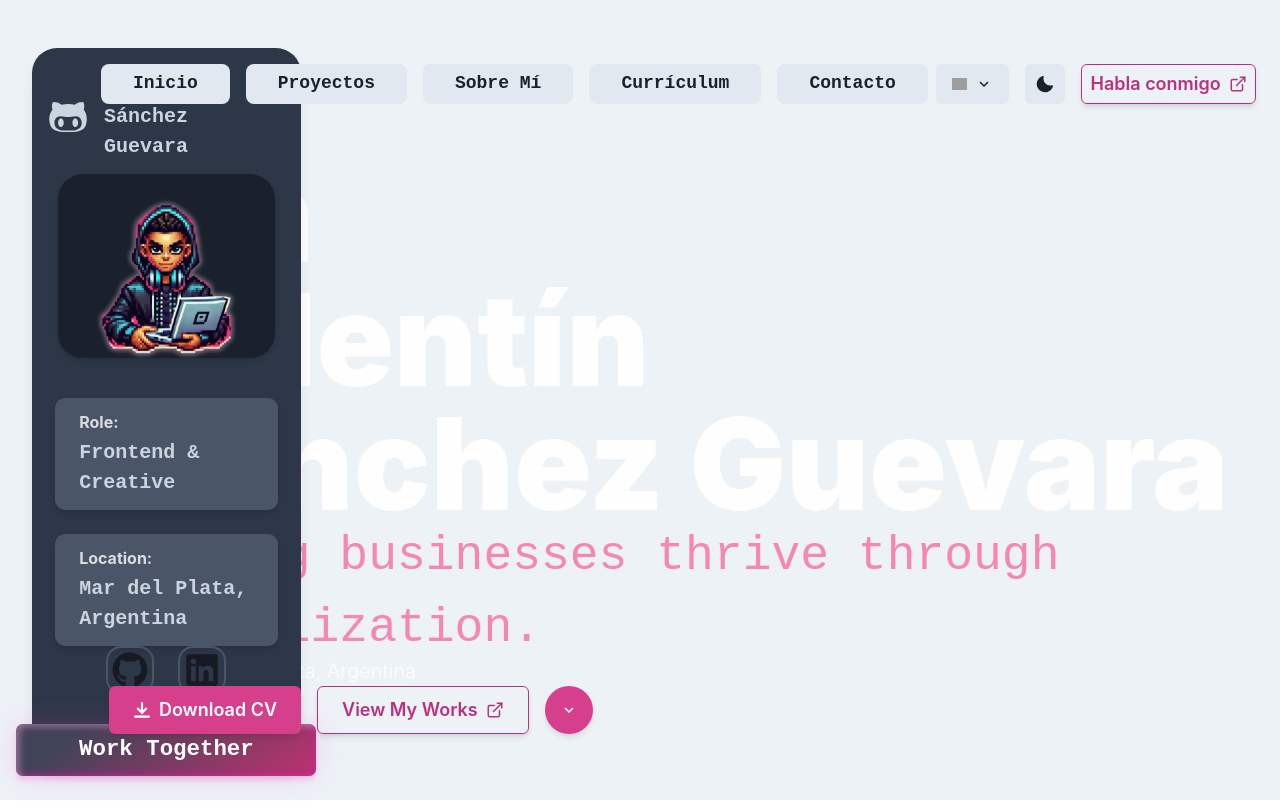
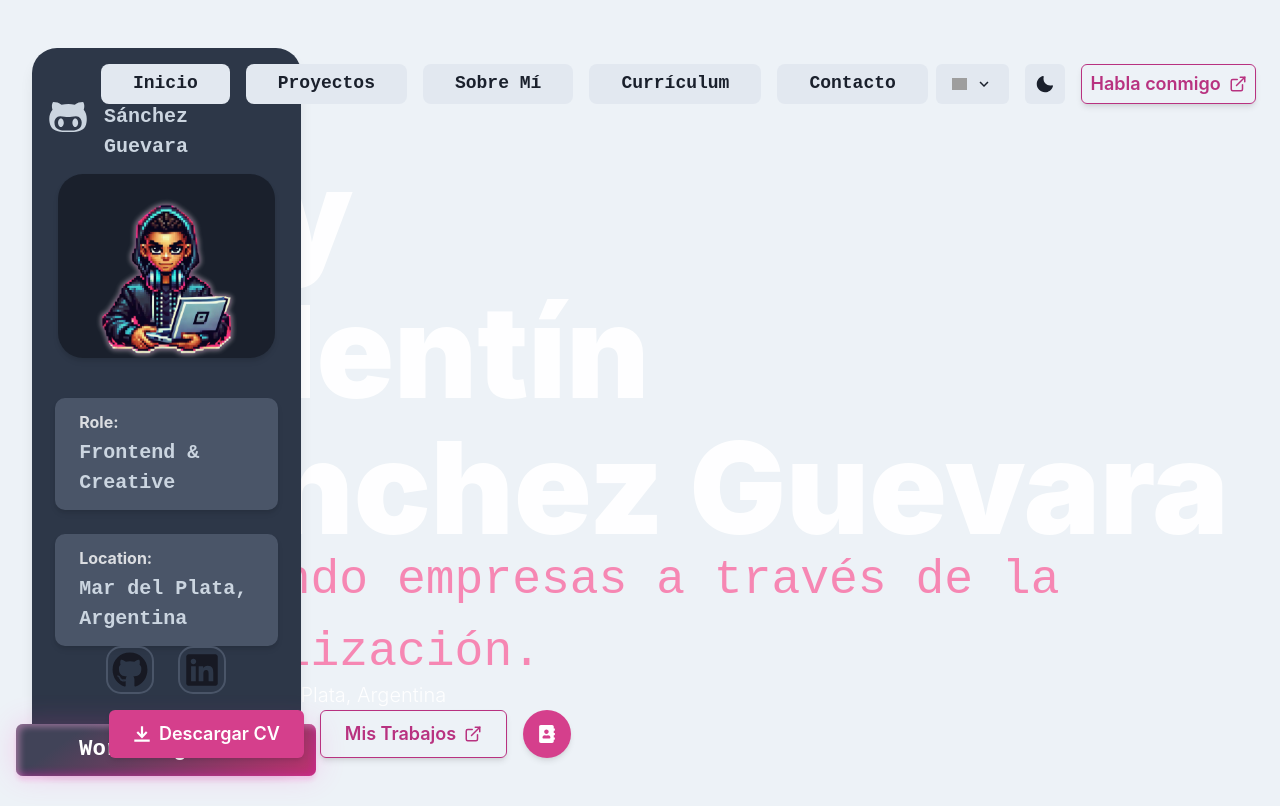
Before and after one commit to valentinsg/my-portfolio, a React (Create React App) app: page / in a window 1280 px wide. Built offline with nearby package versions, Linux system fonts and the light colour scheme; grey boxes are pictures that could not be loaded.

Commit message:
mejora idioma en header y secciones

```diff
--- a/src/App.tsx
+++ b/src/App.tsx
@@ -8,25 +8,26 @@ import Projects from './components/Projects';
 import About from './components/About';
 import Resume from './components/Resume';
 import Contact from './components/Contact';
+import { useLanguage } from './context/LanguageProvider';
 
 function App() {
+  const { isSpanish } = useLanguage();
   const [selectedSection, setSelectedSection] = useState('Home');
   const { colorMode, toggleColorMode } = useColorMode();
   const bgColor = useColorModeValue('gray.100', 'gray.900');
   const color = useColorModeValue('gray.900', 'gray.100');
   const { isOpen, onOpen, onClose } = useDisclosure();
-
   const renderSection = () => {
     switch (selectedSection) {
-      case 'Home':
+      case isSpanish ? 'Inicio': 'Home':
         return <Home setSelectedSection={setSelectedSection} />;
-      case 'Projects':
+      case isSpanish ? 'Proyectos': 'Projects':
         return <Projects />;
-      case 'About Me':
+      case isSpanish ? 'Sobre Mí' : 'About Me':
         return <About />;
-      case 'Resume':
+      case isSpanish ? 'Currículum' : 'Resume':
         return <Resume />;
-      case 'Contact':
+      case isSpanish ? 'Contacto' : 'Contact':
         return <Contact />;
       default:
         return <Home setSelectedSection={setSelectedSection} />;
--- a/src/components/Contact.tsx
+++ b/src/components/Contact.tsx
@@ -14,6 +14,7 @@ import {
 } from '@chakra-ui/react';
 import emailjs from 'emailjs-com';
 import "./btn-donate.css";
+import { useLanguage } from '../context/LanguageProvider';
 
 const Contact = () => {
 
--- a/src/components/Header.tsx
+++ b/src/components/Header.tsx
@@ -4,7 +4,6 @@ import { ExternalLinkIcon, MoonIcon, SunIcon } from '@chakra-ui/icons';
 import { useLanguage } from '../context/LanguageProvider';
 import { Menu, MenuButton, MenuList, MenuItem, Tooltip } from '@chakra-ui/react';
 import { ChevronDownIcon } from '@chakra-ui/icons';
-import { FaFlagUsa, FaFlag } from 'react-icons/fa';
 
 interface HeaderProps {
   selectedSection: string;
--- a/src/components/Home.tsx
+++ b/src/components/Home.tsx
@@ -1,12 +1,16 @@
 import React from 'react';
-import { Box, Button, Text, VStack, HStack, IconButton } from '@chakra-ui/react';
-import { DownloadIcon, ExternalLinkIcon, ChevronDownIcon } from '@chakra-ui/icons';
+import { Box, Button, Text, VStack, HStack, IconButton, Tooltip } from '@chakra-ui/react';
+import { DownloadIcon, ExternalLinkIcon } from '@chakra-ui/icons';
+import { useLanguage } from '../context/LanguageProvider';
+import { FaAddressBook } from 'react-icons/fa';
 
 interface HomeProps {
   setSelectedSection: (section: string) => void;
 }
 
 const Home: React.FC<HomeProps> = ({ setSelectedSection }) => {
+  const { isSpanish } = useLanguage();
+
   const textColor = 'whiteAlpha.900';
   const accentColor = 'pink.300';
 
@@ -33,13 +37,13 @@ const Home: React.FC<HomeProps> = ({ setSelectedSection }) => {
           fontWeight="1000"
           color={textColor}
         >
-          I'm
+          {isSpanish ? 'Soy' : 'I am'}
         </Text>
         <Text
           fontSize={['6xl', '7xl', '8xl', '9xl']}
           fontWeight="1000"
           color={textColor}
-          lineHeight={10}
+          lineHeight={0.5}
         >
           Valentín
         </Text>
@@ -56,7 +60,7 @@ const Home: React.FC<HomeProps> = ({ setSelectedSection }) => {
           fontFamily={"monospace"}
           mt={-12}
         >
-          Helping businesses thrive through digitalization.
+          {isSpanish ? 'Mejorando empresas a través de la digitalización.' : 'Helping businesses thrive through digitalization.'}
         </Text>
         <Text
           fontSize={['md', 'lg', 'xl']}
@@ -64,11 +68,13 @@ const Home: React.FC<HomeProps> = ({ setSelectedSection }) => {
           fontWeight="light"
           mt={-4}
         >
-          Based in Mar del Plata, Argentina
+          {isSpanish ? 'Viviendo en Mar del Plata, Argentina' : 'Based in Mar del Plata, Argentina'}
         </Text>
       </VStack>
 
       <HStack spacing={4} mt={"auto"} alignItems="center">
+        <Tooltip label={isSpanish ? 'Descargar CV' : 'Download CV'} placement="top">
+          <span>
             <Button
               size={['md', 'lg']}
               boxShadow={'md'}
@@ -79,14 +85,18 @@ const Home: React.FC<HomeProps> = ({ setSelectedSection }) => {
               onClick={() => {
                 const link = document.createElement('a');
                 link.href = '/cv-valen.pdf';
-            link.download = 'Valentin_Sanchez_Guevara_Resume.pdf';
+                link.download = isSpanish ? 'Valentin_Sanchez_Guevara_Curriculum.pdf' : 'Valentin_Sanchez_Guevara_Resume.pdf';
                 document.body.appendChild(link);
                 link.click();
                 document.body.removeChild(link);
               }}
             >
-          Download CV
+              {isSpanish ? 'Descargar CV' : 'Download CV'}
             </Button>
+          </span>
+        </Tooltip>
+        <Tooltip label={isSpanish ? 'Ver mis proyectos' : 'View my projects'} placement="top">
+          <span>
             <Button
               size={['md', 'lg']}
               variant="outline"
@@ -95,14 +105,17 @@ const Home: React.FC<HomeProps> = ({ setSelectedSection }) => {
               rightIcon={<ExternalLinkIcon />}
               onClick={() => setSelectedSection('Projects')}
             >
-          View My Works
+              {isSpanish ? 'Mis Trabajos' : 'View My Works'}
             </Button>
+          </span>
+        </Tooltip>
 
         {/* Nueva flecha que lleva a la sección de contacto */}
+        <Tooltip label={isSpanish ? 'Contactarme' : 'Scroll to Contact'} placement="top">
           <IconButton
             size="lg"
             aria-label="Scroll to contact"
-          icon={<ChevronDownIcon />}
+            icon={<FaAddressBook />}
             isRound
             onClick={handleScrollToContact}
             colorScheme="pink"
@@ -110,6 +123,7 @@ const Home: React.FC<HomeProps> = ({ setSelectedSection }) => {
             _hover={{ bg: 'pink.300' }}
             _active={{ bg: 'pink.500' }}
           />
+        </Tooltip>
       </HStack>
     </Box>
   );
```
Also changed, not shown: src/components/About.tsx (line endings or trailing spaces). Lines whose indentation alone changed are shown as unchanged.
